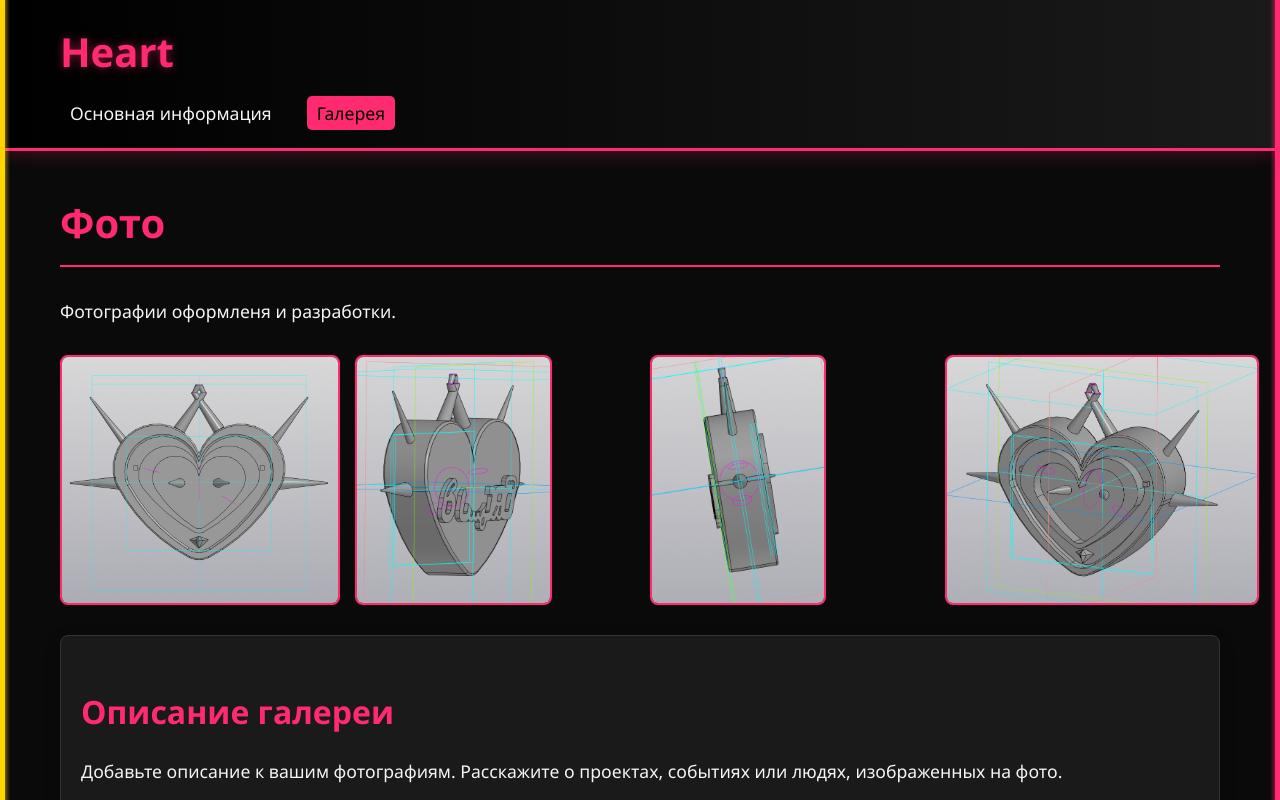
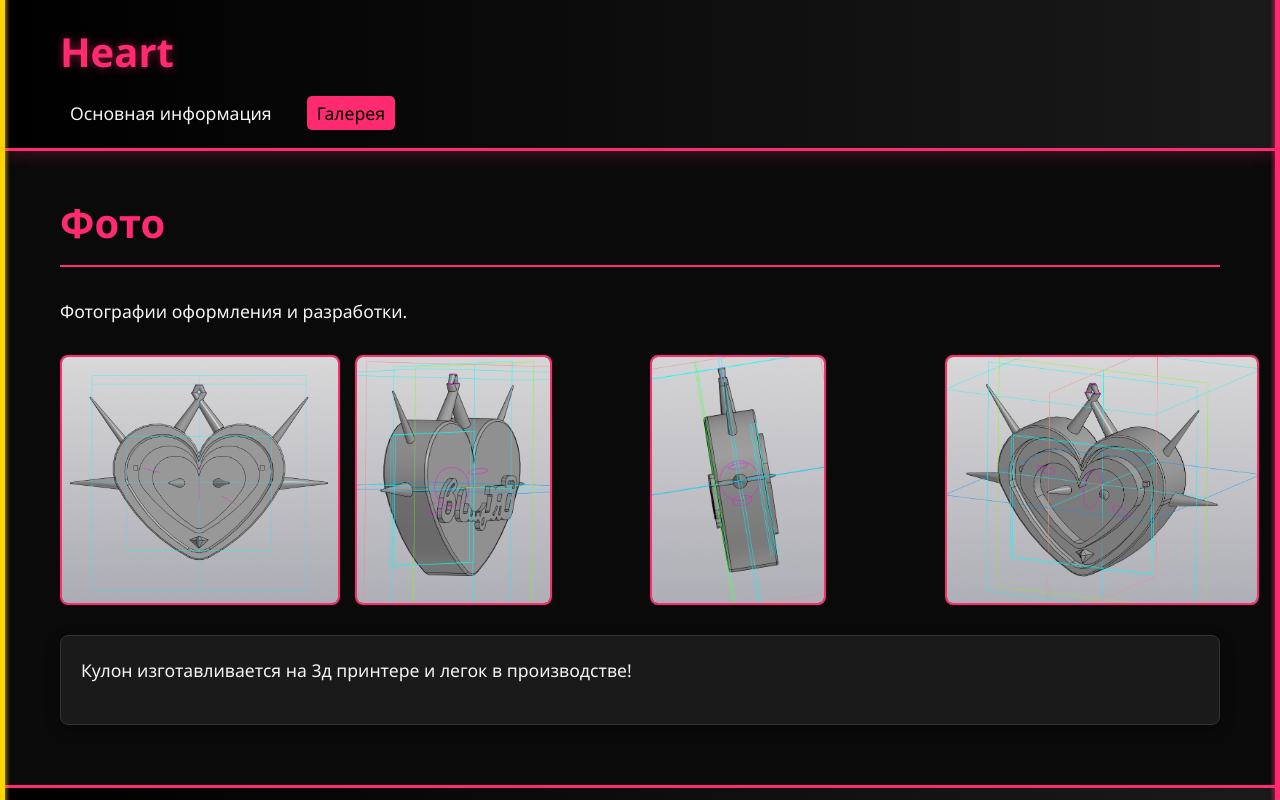
Before and after one commit to karkarob/heart, a plain HTML site: page index.html in a window 1280 px wide. Both pictures are taken after a click on the link "Галерея". Shown: the top 800 px of the page. Drawn offline with Linux system fonts and the light colour scheme.

Commit message:
Update index.html

```diff
--- a/index.html
+++ b/index.html
@@ -311,7 +311,7 @@
             <!-- Галерея -->
             <section id="gallery" class="page">
                 <h1>Фото</h1>
-                <p>Фотографии оформленя и разработки.</p>
+                <p>Фотографии оформления и разработки.</p>
 
                 <div class="gallery">
                    <img src="./сердце.png" class="gallery-item"/>
@@ -321,8 +321,7 @@
                 </div>
 
                 <div class="card">
-                    <h2>Описание галереи</h2>
-                    <p>Добавьте описание к вашим фотографиям. Расскажите о проектах, событиях или людях, изображенных на фото.</p>
+                    <p>Кулон изготавливается на 3д принтере и легок в производстве!</p>
                 </div>
             </section>
 
```
